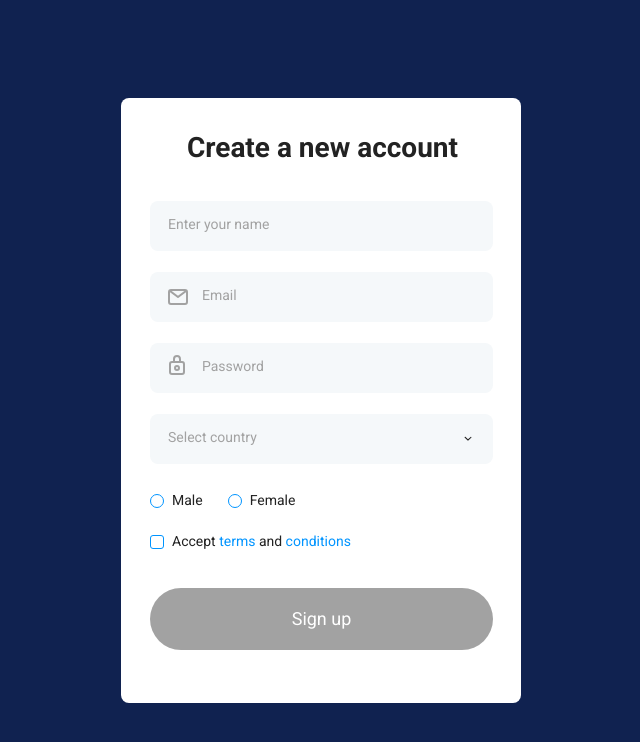
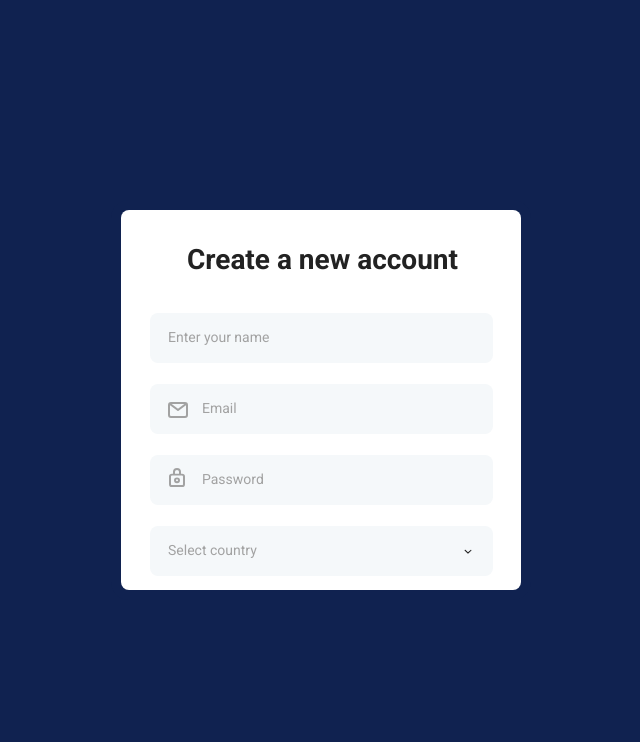
Before and after one commit to d8corp/bordio, a React (Create React App) app: page / in a window 1280 px wide. Shown: the top 742 px of the page, without its empty margins (319-959 px from the left). Built offline with nearby package versions, Linux system fonts and the light colour scheme.

Commit message:
fixed some style bug, added proxy

```diff
--- a/package.json
+++ b/package.json
@@ -2,6 +2,7 @@
   "name": "homework",
   "version": "0.1.0",
   "private": true,
+  "proxy": "https://homework.nextbil.com/graphql",
   "dependencies": {
     "@apollo/client": "^3.3.7",
     "@testing-library/jest-dom": "^4.2.4",
--- a/src/api/index.ts
+++ b/src/api/index.ts
@@ -2,7 +2,7 @@
 
 // variables
 export const api = new ApolloClient({
-  uri: 'https://homework.nextbil.com/graphql',
+  uri: '/graphql',
   cache: new InMemoryCache()
 })
 
--- a/src/app/App/App.tsx
+++ b/src/app/App/App.tsx
@@ -24,30 +24,34 @@
     message: '',
   }
 
-  onSuccess = (id: string) => {
+  // events
+  onSuccess = (id: string): void => {
     this.setState({
       title: 'Success',
       message: <>Registration was successful, your id: <br /> <b>{id}</b></>,
     })
   }
-
-  onError = (message: string) => {
+  onError = (message: string): void => {
     this.setState({
       title: 'Error',
       message,
     })
   }
 
-  clear () {
+  // methods
+  clear (): void {
     this.setState({title: '', message: ''})
   }
 
-  get message () {
+  // elements
+  get message (): ReactNode | null {
     const {title, message} = this.state
 
     return message ? (
       <Modal title={title}>
-        {message}
+        <p>
+          {message}
+        </p>
         <Button
           autoFocus
           stretch
--- a/src/components/Modal/Modal.css
+++ b/src/components/Modal/Modal.css
@@ -1,9 +1,19 @@
 .modal {
+  position: absolute;
+  top: 50%;
+  left: 50%;
+  transform: translateX(-50%) translateY(-50%);
   width: 100vw;
-  max-width: 400px;
+  max-width: 420px;
+  max-height: 100vh;
+  /*noinspection CssInvalidPropertyValue*/
+  max-height: -webkit-fill-available;
+  overflow-y: auto;
+  overflow-x: hidden;
+  border: 10px solid var(--color-modals_background);
   background: var(--color-modal_background);
   color: var(--color-modal_color);
-  border-radius: 8px;
+  border-radius: 18px;
   box-sizing: border-box;
   padding: 22px 5px 43px 5px;
   text-align: center;
--- a/src/components/Modals/Modals.css
+++ b/src/components/Modals/Modals.css
@@ -1,7 +1,4 @@
 .modals {
-  display: grid;
-  justify-content: center;
-  align-items: center;
   position: fixed;
   top: 0;
   left: 0;
@@ -10,7 +7,6 @@
   padding: 15px;
   background: var(--color-modals_background);
   overscroll-behavior: none;
-  overflow: auto;
   transition: opacity 0.3s;
   color: var(--color-modals_color);
 }
```
